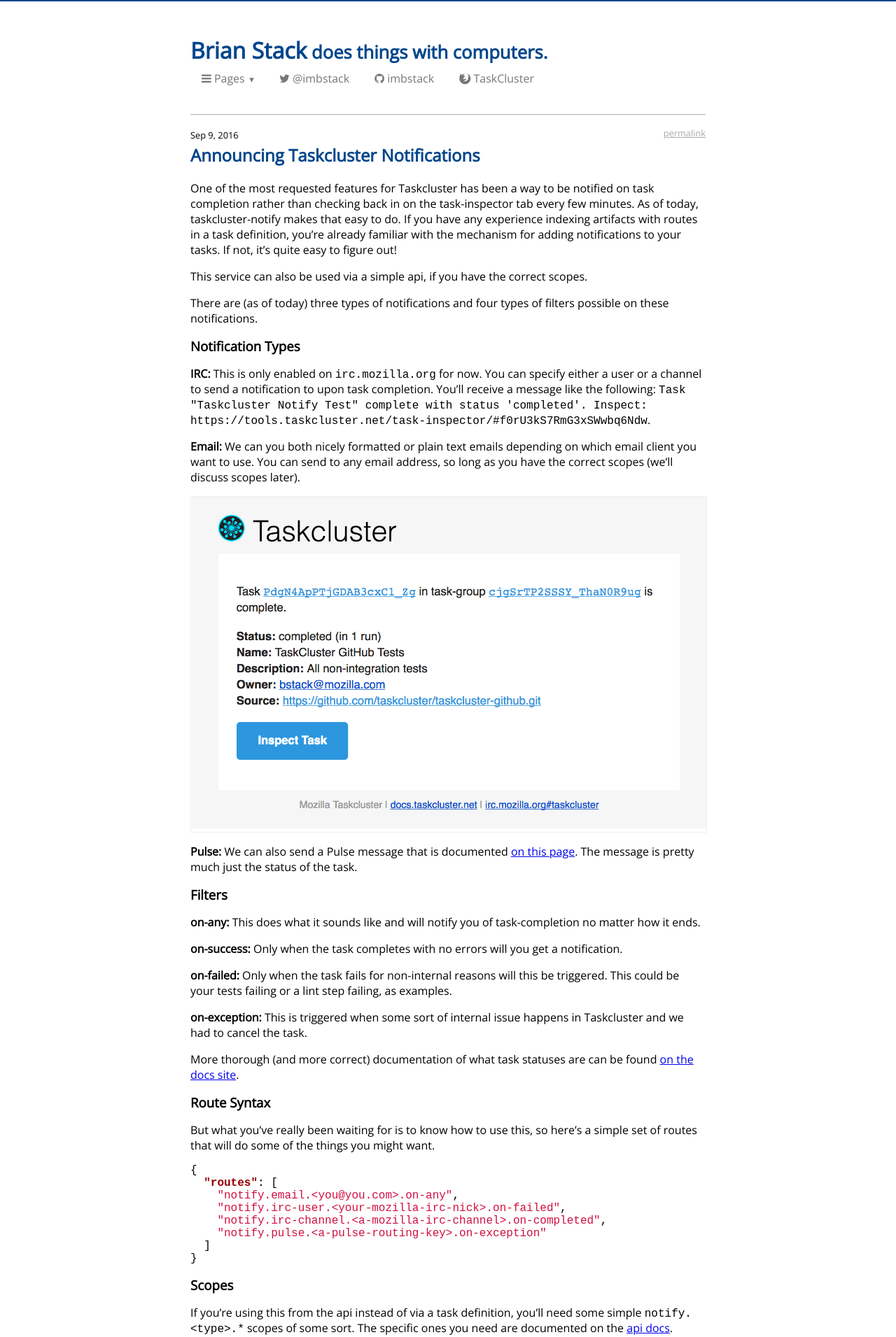
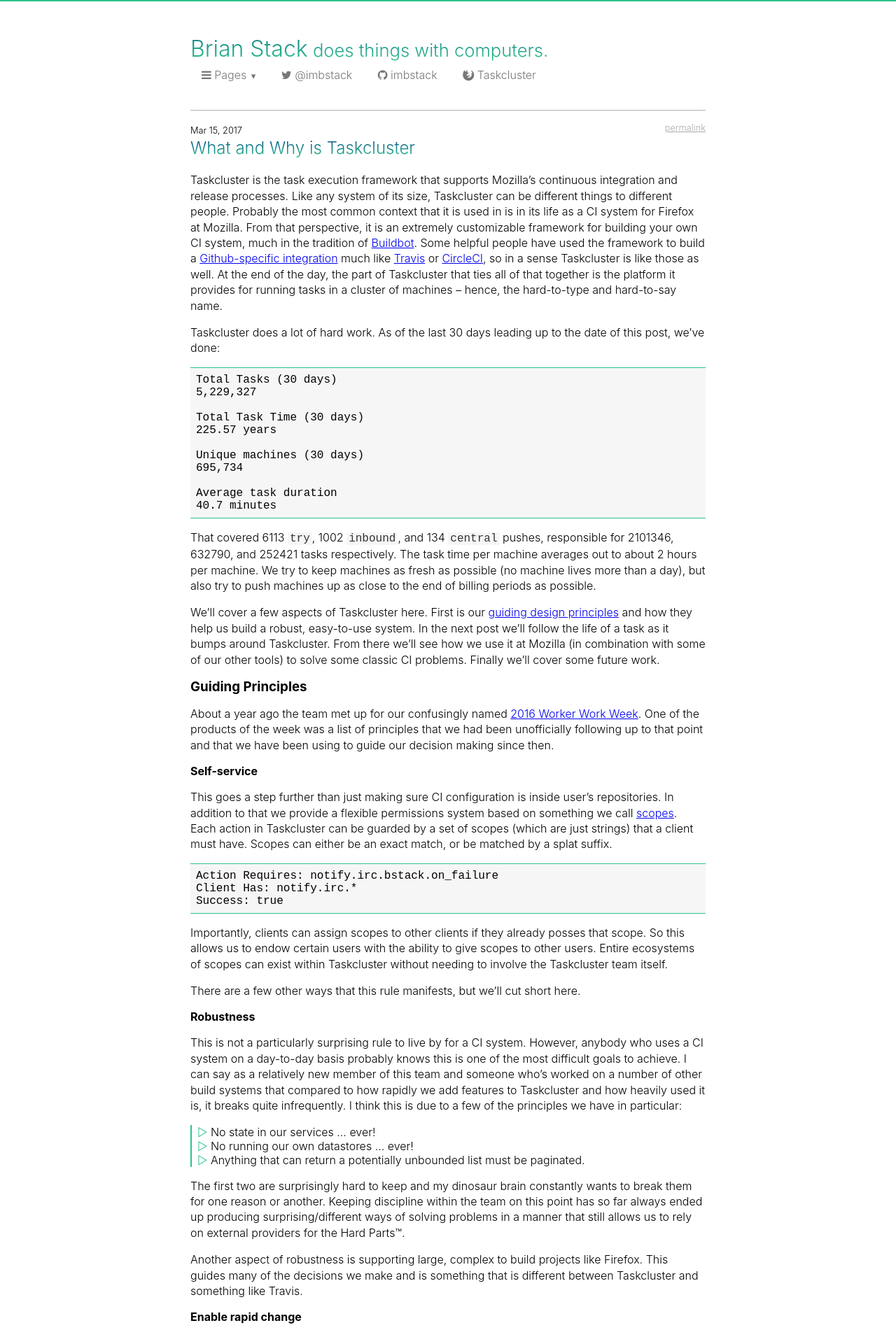
Before and after one commit to bis12/bis12.github.io, a Jekyll site: the page built from index.html, in a window 1280 px wide. Shown: the top 1911 px of the page at 70% size. Built offline with Jekyll 4.4.1, drawn with Linux system fonts in a browser that asks for light colours; some of the changed text lies outside the part shown.

Commit message:
Add what and why taskcluster post

````diff
--- a/_includes/header.html
+++ b/_includes/header.html
@@ -18,9 +18,10 @@
                   </li>
                   <li class="pure-menu-item"><a class="pure-menu-link pure-hidden-xs" href="https://twitter.com/imbstack"><i class="fa fa-twitter"></i> @imbstack</a></li>
                   <li class="pure-menu-item"><a class="pure-menu-link pure-hidden-xs" href="https://github.com/imbstack"><i class="fa fa-github"></i> imbstack</a></li>
-                <li class="pure-menu-item"><a class="pure-menu-link pure-hidden-xs" href="http://docs.taskcluster.net/"><i class="fa fa-firefox"></i> TaskCluster</a></li>
+                  <li class="pure-menu-item"><a class="pure-menu-link pure-hidden-xs" href="http://docs.taskcluster.net/"><i class="fa fa-firefox"></i> Taskcluster</a></li>
               </ul>
           </div>
         </div>
     </div>
+</div>
 <!-- Thanks to https://github.com/asottile for fixing something that was wrong with this in a PR that I ended up overwriting by accident. -->
--- a/_posts/2016-09-09-taskcluster-notify.markdown
+++ b/_posts/2016-09-09-taskcluster-notify.markdown
@@ -13,7 +13,7 @@
 
 __IRC:__ This is only enabled on ``irc.mozilla.org`` for now. You can specify either a user or a channel to send a notification to upon task completion. You'll receive a message like the following: ``Task "Taskcluster Notify Test" complete with status 'completed'. Inspect: https://tools.taskcluster.net/task-inspector/#f0rU3kS7RmG3xSWwbq6Ndw``.
 
-__Email:__ We can you both nicely formatted or plain text emails depending on which email client you want to use. You can send to any email address, so long as you have the correct scopes (we'll discuss scopes later).
+__Email:__ We can send you both nicely formatted or plain text emails depending on which email client you want to use. You can send to any email address, so long as you have the correct scopes (we'll discuss scopes later).
 
 <div id="notify-fig1" class="figure">
     <img src="{{ "/img/notify-email-example.png" | prepend: site.baseurl }}"/>
--- /dev/null
+++ b/_posts/2017-03-15-what-and-why-is-taskcluster.markdown
@@ -0,0 +1,230 @@
+---
+layout: post
+title: What and Why is Taskcluster
+---
+
+Taskcluster is the task execution framework that supports Mozilla's continuous integration and release processes. Like any system of its size, Taskcluster can be different things to different people. Probably the most common context that it is used in is in its life as a CI system for Firefox at Mozilla. From that perspective, it is an extremely customizable framework for building your own CI system, much in the tradition of [Buildbot](http://buildbot.net/). Some helpful people have used the framework to build a [Github-specific integration](https://tools.taskcluster.net/quickstart/) much like [Travis](https://travis-ci.org/) or [CircleCI](https://circleci.com/), so in a sense Taskcluster is like those as well. At the end of the day, the part of Taskcluster that ties all of that together is the platform it provides for running tasks in a cluster of machines -- hence, the hard-to-type and hard-to-say name.
+
+Taskcluster does a lot of hard work. As of the last 30 days leading up to the date of this post, we've done:
+
+```
+Total Tasks (30 days)
+5,229,327
+
+Total Task Time (30 days)
+225.57 years
+
+Unique machines (30 days)
+695,734
+
+Average task duration
+40.7 minutes
+```
+
+That covered 6113 `try`, 1002 `inbound`, and 134 `central` pushes, responsible for 2101346, 632790, and 252421 tasks respectively. The task time per machine averages out to about 2 hours per machine. We try to keep machines as fresh as possible (no machine lives more than a day), but also try to push machines up as close to the end of billing periods as possible.
+
+We'll cover a few aspects of Taskcluster here. First is our [guiding design principles](https://docs.taskcluster.net/manual/devel/principles#guiding-design-principles-for-taskcluster) and how they help us build a robust, easy-to-use system. In the next post we'll follow the life of a task as it bumps around Taskcluster. From there we'll see how we use it at Mozilla (in combination with some of our other tools) to solve some classic CI problems. Finally we'll cover some future work.
+
+### Guiding Principles
+
+About a year ago the team met up for our confusingly named [2016 Worker Work Week](http://www.chesnok.com/daily/2016/03/11/workweek-tc-worker-workweek-recap/). One of the products of the week was a list of principles that we had been unofficially following up to that point and that we have been using to guide our decision making since then.
+
+#### Self-service
+
+This goes a step further than just making sure CI configuration is inside user's repositories. In addition to that we provide a flexible permissions system based on something we call [scopes](https://docs.taskcluster.net/manual/integrations/apis/scopes). Each action in Taskcluster can be guarded by a set of scopes (which are just strings) that a client must have. Scopes can either be an exact match, or be matched by a splat suffix.
+
+```
+Action Requires: notify.irc.bstack.on_failure
+Client Has: notify.irc.*
+Success: true
+```
+
+Importantly, clients can assign scopes to other clients if they already posses that scope. So this allows us to endow certain users with the ability to give scopes to other users. Entire ecosystems of scopes can exist within Taskcluster without needing to involve the Taskcluster team itself.
+
+There are a few other ways that this rule manifests, but we'll cut short here.
+
+#### Robustness
+
+This is not a particularly surprising rule to live by for a CI system. However, anybody who uses a CI system on a day-to-day basis probably knows this is one of the most difficult goals to achieve. I can say as a relatively new member of this team and someone who's worked on a number of other build systems that compared to how rapidly we add features to Taskcluster and how heavily used it is, it breaks quite infrequently. I think this is due to a few of the principles we have in particular:
+
+- No state in our services … ever!
+- No running our own datastores … ever!
+- Anything that can return a potentially unbounded list must be paginated.
+
+The first two are surprisingly hard to keep and my dinosaur brain constantly wants to break them for one reason or another. Keeping discipline within the team on this point has so far always ended up producing surprising/different ways of solving problems in a manner that still allows us to rely on external providers for the Hard Parts™.
+
+Another aspect of robustness is supporting large, complex to build projects like Firefox. This guides many of the decisions we make and is something that is different between Taskcluster and something like Travis.
+
+#### Enable rapid change
+
+This is very near-and-dear to our hearts on Taskcluster. It is probably the primary reason something like Taskcluster exists in the first place. Buildbot is an awesome project and when used correctly, can do amazingly complex things.
+A recurring issue with many installs of Buildbot is that configuration becomes ossified over time. This is due to configuration taking place separately from a project's source code and the configuration being complex enough that generally people become Buildbot specialists.
+
+Taskcluster was designed from the ground up to not have this issue. A single task can easily be designated in a small yaml file and more complex graphs of tasks with dependencies can be built up without too much effort, but in either case all configuration will live in your tree, not in Taskcluster itself.
+
+Another side of this is that Taskcluster itself is easy to change and add features to. We have a few services that are completely maintained by contributors. We also have a number of services that hook into events published by Taskcluster and are run entirely by other teams withing Mozilla.
+
+#### Community friendliness
+
+As mentioned before we have parts of Taskcluster that are entirely contributor run and are looking to expand that as time goes on. Part of this is the Mozilla-y-ness of the project. Pretty much everything happens in public. Anybody can come to our weekly meetings and anybody can sit in our irc channel. We are starting weekly events that are purely for community interaction that are mostly for just hanging out and chatting about semi-related things. [The meetings](https://wiki.mozilla.org/TaskCluster/Reading_By_Moonlight) change time every week to make it easy for people all over the world to show up. You should show up sometime and say hi!
+
+### The Life of a Task
+
+We've talked about why Taskcluster is the way it is. Now we'll talk about how it works. We'll talk about what a task is and what happens to it. Let's meet our task.
+
+```json
+{
+  "taskGroupId": "BjadQTTpRiu5RZGBKIIw-Q",
+  "dependencies": ["RLBIMCE-SZ-sdrmM5QInuA"],
+  "requires": "all-completed",
+  "provisionerId": "aws-provisioner-v1",
+  "workerType": "taskcluster-generic",
+  "schedulerId": "-",
+  "routes": [
+    "index.project.taskcluster.example-task",
+    "notify.email.bstack@mozilla.com.on-failed",
+    "notify.email.bstack@mozilla.com.on-exception"
+  ],
+  "priority": "normal",
+  "retries": 5,
+  "created": "2017-03-15T16:31:27.771Z",
+  "deadline": "2017-03-16T16:31:27.771Z",
+  "expires": "2017-06-15T16:31:27.771Z",
+  "scopes": [
+    "auth:aws-s3:read-write:taskcluster-backups/"
+  ],
+  "payload": {
+    "image": "node:7",
+    "command": [
+      "/bin/bash",
+      "-c",
+      "git clone https://github.com/taskcluster/taskcluster-backup.git && cd taskcluster-backup && yarn global add node-gyp && yarn install && npm run compile && node ./lib/main.js backup"
+    ],
+    "maxRunTime": 86400,
+    "env": {
+      "FOO": "bar"
+    }
+  },
+  "metadata": {
+    "name": "A task in taskcluster",
+    "description": "This does a thing in taskcluster",
+    "owner": "bstack@mozilla.com",
+    "source": "https://something-related-to-this.com/whatever"
+  }
+}
+```
+
+Hello task, nice to meet you. This format is defined by a JSON schema and has [autogenerated docs](https://docs.taskcluster.net/reference/platform/queue/docs/task-schema) (as do all of our api endpoints).
+
+#### The Queue Service
+
+You take that task definition and send it to the taskcluster queue. This is the piece of the system that manages tasks and task dependencies. We can specify in the requires field whether or not the task should block on the prior tasks merely finishing, or whether they need to finish successfully. In our task, `RLBIMCE-SZ-sdrmM5QInuA` must finish with a successful status before our task will begin. Let's talk about those funny strings in `taskGroupId` and `dependencies` are and what "successful" means a bit more.
+
+The task IDs are generated by clients rather than the server. Our client libraries have some helper functions to generate one when you create a task. They are 22 character URL-safe base64 v4 UUIDs (see [RFC 4648 sec. 5](http://tools.ietf.org/html/rfc4648#section-5)). Basically, these are strings that won't collide and you can safely generate as many of them as you want and use them to identify tasks and task groups within Taskcluster. Referring back to the design principles from the first post, we make the client generate these to allow for idempotent retries when creating tasks.
+
+Task groups are for the most part a convenient way of relating tasks that are part of a larger whole together for easy viewing, they don't do much more than that. Dependencies can exist between task groups.
+
+Tasks can resolve in a few different ways that have different semantic meanings. The possible task states are `unscheduled pending running completed failed exception`. Taskcluster will label tasks as `exception` if something within taskcluster caused a task to fail to complete and it will automatically retry up to the number of times you specify in `retries`. Failures that you introduce (say something like a test in your CI suite failing) will cause the task to be `failed` and these are not retried. If you want to have retries around a flaky test, you build that into your test executing inside the task yourself. We've had a lot of internal discussions about that point in particular, and perhaps that will make a good post someday. The guiding principles are useful for thinking about why not to do this though.
+
+#### The Auth Service
+
+On to some other fields in our friendly task. What are scopes and how do you use them? Every service in Taskcluster can specify that an endpoint needs a client to have certain scopes before it will run. The service that maintains clients and their relation to scopes is called the auth service. The most important [endpoint](https://docs.taskcluster.net/reference/platform/auth/references/api#authenticateHawk) that service provides is a way to validate [Hawk](https://github.com/hueniverse/hawk/) credentials. In this manner, we keep all credentials only known by the auth service itself and the client that has them. We can happily add new services to the Taskcluster ecosystem and trust them not to leak credentials. This aligns with our desires to be community friendly from the guiding principles.
+
+As much as possible, we try to have services have no credentials of their own. Each time a service has credentials and it tries to reduce its power to use them on behalf of a client, we have an opportunity for a [confused deputy](https://en.wikipedia.org/wiki/Confused_deputy_problem). Avoiding those sorts of situations are very important to us.
+
+#### Routing Events
+
+One of the more confusing fields in the task definition is the `routes` field.
+
+```json
+{
+  "routes": [
+    "index.project.taskcluster.example-task",
+    "notify.email.bstack@mozilla.com.on-failed",
+    "notify.email.bstack@mozilla.com.on-exception"
+  ]
+}
+```
+
+All Taskcluster services can emit events into [RabbitMQ](http://www.rabbitmq.com/) based on certain events. Unsurprisingly, all services can also listen for events. Adding routes to the routes field of a task will cause the queue to emit events on task completion. Our example task here emits 3 routes. The first one is listened for by the index service, which stores the taskId as the value to a key that is whatever the rest of that route is. So in this case, you can ask the index service for `project.taskcluster.example-task` and it will tell you whatever the most recent task that was labeled that way was. We use this for finding artifacts of the latest builds of a branch for instance. Which routes you are allowed to write to are controlled by scopes to prevent unauthorized overwrites.
+
+The `notify.*` fields route to the notifications service which can send emails or irc messages. You can ask it to alert you on failures, exceptions, success, or all of the above.
+
+These services also expose an API if you wish to add custom indexing our notifications. For instance, we have users that generate daily reports and send them to themselves with the notifications service.
+
+That brings up one other note, Taskcluster provides a hooks service that allows you to have cron-style jobs that execute based on time. This takes care of common cases like a nightly performance report or daily backups.
+
+#### Workers and the Provisioner
+
+We keep talking about tasks running, but where do they run and how do they do it? Tasks run on workers. Workers can be many things, but they all share a couple things:
+
+- They ask the queue for work
+- They have a way of running that work
+- They report back to the queue the status of the work
+
+Generally what this means at this point is an instance of our [Docker worker](https://github.com/taskcluster/docker-worker) running on a Linux machine in AWS. The `payload` section of our task is what the worker is interested in. Once the queue gives a task to work on, the worker looks there to see what to do.
+
+```json
+{
+  "payload": {
+    "image": "node:7",
+    "command": [
+      "/bin/bash",
+      "-c",
+      "git clone https://github.com/taskcluster/taskcluster-backup.git && cd taskcluster-backup && yarn global add node-gyp && yarn install && npm run compile && node ./lib/main.js backup"
+    ],
+    "maxRunTime": 86400,
+    "env": {
+      "FOO": "bar"
+    }
+  }
+}
+```
+
+The task we've been looking at is designed to run on docker-worker. It specifies that it wants a container based on the `node:7` image to run the commands listed in the `command` field. We want the task to be killed after 24 hours, and we want the env to have a variable called `FOO` with the value of `bar` in it. It is pretty self-explanatory. How did we know we would be running this task on a docker-worker though?
+
+```json
+{
+  "provisionerId": "aws-provisioner-v1",
+  "workerType": "taskcluster-generic"
+}
+```
+
+This tells the queue which sorts of workers should be allowed to request the task. A provisioner is a service that manages a set of machines running workers and the `workerType` is a definition within that provisioner of a type of worker. That includes things like which OS version, which cloud provider, which version of Docker, and how much space should be available on the machine in addition to which worker client is running there.
+
+We allow for many different worker types. Some of the most well supported provide some great features. Docker worker allows for an interactive session to be started with access to both the command line inside the running task and the screen output. This makes quick work of oftentimes hard-to-debug test issues that only happen in CI but not locally. Again, access to all of this is guarded by scopes.
+
+At this time there's basically one provisioner and it runs an autoscaling group of nodes in AWS that grow and shrink as demand changes in the queue. We are doing a lot of work in this part of our stack to provide more platforms to developers.
+
+### Use Cases
+
+Taskcluster does not make a full CI/CD system on its own. Mozilla has quite a few other open-source tools that make up our full set of systems. Some of these, like the service that [integrates us with Github](https://github.com/integration/taskcluster) are managed by the Taskcluster team, while others are run by other teams within Mozilla.
+
+For the building and testing of Gecko itself, a lot of tools work together to make the system run smoothly. Two of the most important tools here are [Treeherder](https://treeherder.mozilla.org/) and [Orange Factor](https://brasstacks.mozilla.com/orangefactor/). These are focused on the tests themselves, which Taskcluster does not concern itself with. They are quite powerful tools, used by developers and the tree caretakers (called sheriffs) alike. Orange Factor is one of the tools we use for tracking flaky tests. The Taskcluster team is occasionally responsible for things that show up in Orange Factor, so we keep a close eye on the dashboard as well.
+
+From there, we need to actually publish new version of Firefox to the world. [Balrog](https://github.com/mozilla/balrog), [funsize](https://github.com/mozilla-releng/funsize), and [beetmover](https://github.com/mozilla-releng/beetmoverscript) interact with Taskcluster to make updates available for Firefox users when we push new code.
+
+### Future Work
+
+Conveniently, we're beginning our quarterly planning now, so it will be easy to see across the entire team what we're going to be focusing on in the next few months.
+
+- Get 100% of Firefox build into Taskcluster
+- A [QEMU](http://www.qemu-project.org/) based engine in our worker
+- Syncing of Github and Taskcluster permissions
+- Real-Time Queue + Worker inspection to track the full lifetime of a task
+- Improved security audit tooling and further security hardening
+- Redeployability and general cluster management improvements
+
+In general our team is working mostly on finishing the migration from Buildbot to Taskcluster at this time, but as that work wraps up, we'll move onto further integration/core improvements and making operations/redeployability easier.
+
+If you're interested in helping out, here are some good resources:
+
+- [Docs Site](https://docs.taskcluster.net/)
+- [Tools Site](https://tools.taskcluster.net/)
+- [Wiki](https://wiki.mozilla.org/TaskCluster)
+- [Github](https://github.com/taskcluster/)
+- [Bugs Ahoy!](https://www.joshmatthews.net/bugsahoy/?taskcluster=1)
+- [Good First Bugs](https://bugzilla.mozilla.org/buglist.cgi?cmdtype=dorem&remaction=run&namedcmd=Taskcluster%20good%20first%20bugs&sharer_id=464696&list_id=13490731)
+- [Slightly Larger Projects](https://wiki.mozilla.org/TaskCluster/Round_Tuit_Box)
+- #taskcluster on [Mozilla IRC](https://wiki.mozilla.org/IRC)
+- [People of Taskcluster](https://docs.taskcluster.net/people)
--- a/css/local.css
+++ b/css/local.css
@@ -1,7 +1,5 @@
-@import url(https://fonts.googleapis.com/css?family=Open+Sans:300);
-
 body {
-    border-top: 2px solid #00468B;
+    border-top: 2px solid #2CC48A;
 }
 
 img {
@@ -21,10 +19,19 @@
     white-space: nowrap;
 }
 
-.code {
-    background-color: #E6E6E6;
+pre {
+    background-color: #F6F6F6;
     font-family: monospace;
-    padding: 3px;
+    padding: 8px;
+    border-top: 1px solid #2CC48A;
+    border-bottom: 1px solid #2CC48A;
+}
+
+p > code {
+    background-color: #F6F6F6;
+    padding-left: 3px;
+    padding-right: 3px;
+    color: #333;
 }
 
 .divide {
@@ -73,15 +80,33 @@
 }
 
 h1 {
-    color: #00468B;
+    background: -webkit-linear-gradient(top, #00468B, #2CC48A);
+    -webkit-background-clip: text;
+    -webkit-text-fill-color: transparent;
+    background: -moz-linear-gradient(top, #00468B, #2CC48A);
+    -moz-background-clip: text;
+    -moz-text-fill-color: transparent;
+    background: linear-gradient(top, #00468B, #2CC48A);
+    background-clip: text;
+    text-fill-color: transparent;
     margin-bottom: 0;
     margin-top: 0;
     padding-top: 1em;
+    font-weight: 300;
 }
 
 h2 {
-    color: #00468B;
+    background: -webkit-linear-gradient(top, #00468B, #2CC48A);
+    -webkit-background-clip: text;
+    -webkit-text-fill-color: transparent;
+    background: -moz-linear-gradient(top, #00468B, #2CC48A);
+    -moz-background-clip: text;
+    -moz-text-fill-color: transparent;
+    background: linear-gradient(top, #00468B, #2CC48A);
+    background-clip: text;
+    text-fill-color: transparent;
     margin-top: 0.1em;
+    font-weight: 300;
 }
 
 h3 {
@@ -98,12 +123,22 @@
     color: #AAA;
 }
 
+.postbody p {
+    line-height: 140%;
+}
+
+.postbody ul {
+    border-left: 2px solid #2CC48A;
+    padding-left: 8px;
+}
+
 .postbody li {
     list-style-type: none;
 }
 
 .postbody li::before {
-    content: "| ";
+    color: #2CC48A;
+    content: "▻ ";
 }
 
 .pure-menu-children {
@@ -113,10 +148,28 @@
 blockquote {
     font-size: 140%;
     font-style: italic;
+    background: -webkit-linear-gradient(top, #00468B, #2CC48A);
+    -webkit-background-clip: text;
+    -webkit-text-fill-color: transparent;
+    background: -moz-linear-gradient(top, #00468B, #2CC48A);
+    -moz-background-clip: text;
+    -moz-text-fill-color: transparent;
+    background: linear-gradient(top, #00468B, #2CC48A);
+    background-clip: text;
+    text-fill-color: transparent;
 }
 
 html, button, input, select, textarea, .pure-g [class*="pure-u"] {
-    font-family: 'Open Sans', sans-serif;
+    font-weight: 300;
+    font-family: -apple-system,
+                BlinkMacSystemFont,
+                "Segoe UI",
+                Roboto,
+                Oxygen-Sans,
+                Ubuntu,
+                Cantarell,
+                "Helvetica Neue",
+                sans-serif;
 }
 
 .pure-g > div {
@@ -138,7 +191,6 @@
 @media screen and (max-width:767px) {
     .title h1 {
         text-align: center;
-        padding-top: 0.2em;
     }
 
     .title .pure-menu {
````
Also changed, not shown: 404.html (added, +13 -0 lines), README.md. Lines whose indentation alone changed are shown as unchanged.
